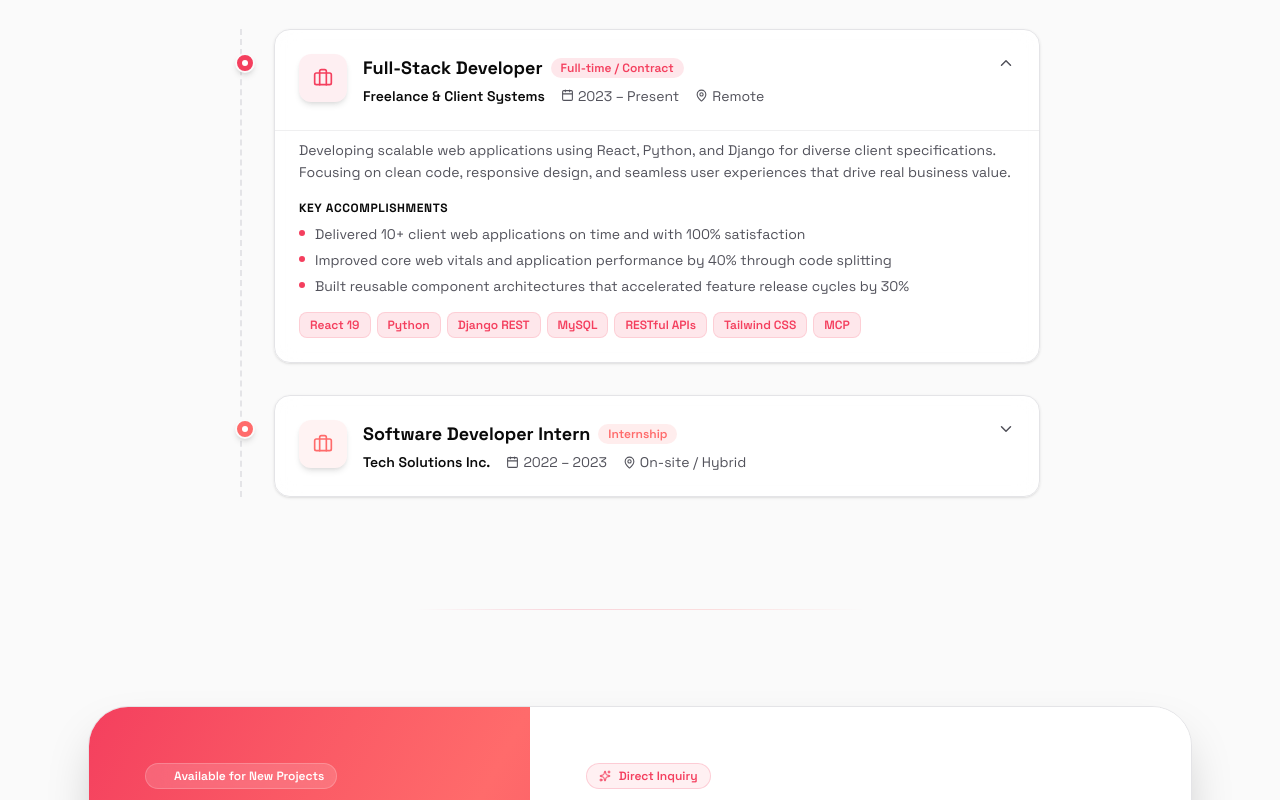
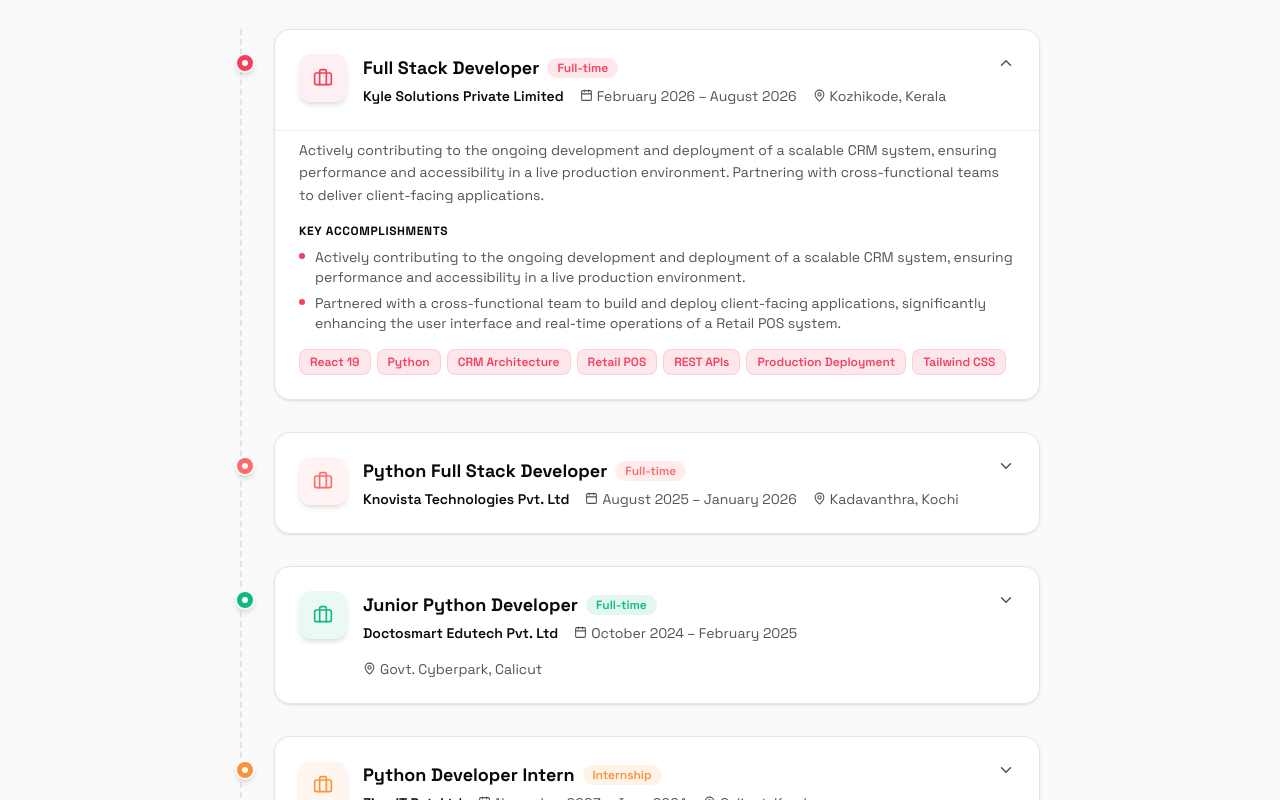
Before and after one commit to Vishnuvsh/portfolio-2.0, a React (Vite) app: page / in a window 1280 px wide. Shown: the part 5840-6640 px from the top of the page. Built offline with nearby package versions, Linux system fonts and the light colour scheme.

Commit message:
modified experience section

```diff
--- a/src/App.jsx
+++ b/src/App.jsx
@@ -252,40 +252,73 @@ const PROJECTS = [
 
 const EXPERIENCES = [
   {
-    role: 'Full-Stack Developer',
-    company: 'Freelance & Client Systems',
-    location: 'Remote',
-    period: '2023 – Present',
-    type: 'Full-time / Contract',
+    role: 'Full Stack Developer',
+    company: 'Kyle Solutions Private Limited',
+    location: 'Kozhikode, Kerala',
+    period: 'February 2026 – August 2026',
+    type: 'Full-time',
     description:
-      'Developing scalable web applications using React, Python, and Django for diverse client specifications. Focusing on clean code, responsive design, and seamless user experiences that drive real business value.',
+      'Actively contributing to the ongoing development and deployment of a scalable CRM system, ensuring performance and accessibility in a live production environment. Partnering with cross-functional teams to deliver client-facing applications.',
     achievements: [
-      'Delivered 10+ client web applications on time and with 100% satisfaction',
-      'Improved core web vitals and application performance by 40% through code splitting',
-      'Built reusable component architectures that accelerated feature release cycles by 30%',
+      'Actively contributing to the ongoing development and deployment of a scalable CRM system, ensuring performance and accessibility in a live production environment.',
+      'Partnered with a cross-functional team to build and deploy client-facing applications, significantly enhancing the user interface and real-time operations of a Retail POS system.',
     ],
-    skills: ['React 19', 'Python', 'Django REST', 'MySQL', 'RESTful APIs', 'Tailwind CSS', 'MCP'],
+    skills: ['React 19', 'Python', 'CRM Architecture', 'Retail POS', 'REST APIs', 'Production Deployment', 'Tailwind CSS'],
     color: 'from-rose-500 to-amber-500',
     accent: '#f43f5e',
     accentLight: 'rgba(244, 63, 94, 0.12)',
   },
   {
-    role: 'Software Developer Intern',
-    company: 'Tech Solutions Inc.',
-    location: 'On-site / Hybrid',
-    period: '2022 – 2023',
+    role: 'Python Full Stack Developer',
+    company: 'Knovista Technologies Pvt. Ltd',
+    location: 'Kadavanthra, Kochi',
+    period: 'August 2025 – January 2026',
+    type: 'Full-time',
+    description:
+      'Engineered secure backend APIs with JWT-based authentication and executed rigorous requirement analysis, testing, and debugging within an iterative Agile delivery model.',
+    achievements: [
+      'Implemented JWT-based authentication and authorization mechanisms for secure API access.',
+      'Executed requirement analysis, API testing, debugging, and bug fixing to ensure smooth backend operations.',
+      'Operated within an Agile development environment, following iterative development and incorporating continuous feedback.',
+    ],
+    skills: ['Python', 'Django REST', 'JWT Auth', 'API Testing', 'MySQL / PostgreSQL', 'Agile / Scrum', 'Debugging'],
+    color: 'from-amber-500 to-rose-500',
+    accent: '#ff6b6b',
+    accentLight: 'rgba(255, 107, 107, 0.12)',
+  },
+  {
+    role: 'Junior Python Developer',
+    company: 'Doctosmart Edutech Pvt. Ltd',
+    location: 'Govt. Cyberpark, Calicut',
+    period: 'October 2024 – February 2025',
+    type: 'Full-time',
+    description:
+      'Developed robust backend APIs and handled frontend integration for a comprehensive Clinical Management System, collaborating closely with engineering teams in healthcare tech.',
+    achievements: [
+      'Developed backend APIs and handled frontend integration for a Clinical Management System.',
+      'Collaborated with cross-functional team members using Git and GitHub to deliver a production-ready healthcare solution.',
+    ],
+    skills: ['Python', 'Django', 'RESTful APIs', 'Frontend Integration', 'Healthcare Tech', 'Git & GitHub'],
+    color: 'from-emerald-500 to-teal-500',
+    accent: '#10b981',
+    accentLight: 'rgba(16, 185, 129, 0.12)',
+  },
+  {
+    role: 'Python Developer Intern',
+    company: 'Zion IT Pvt. Ltd',
+    location: 'Calicut, Kerala',
+    period: 'November 2023 – June 2024',
     type: 'Internship',
     description:
-      'Assisted in building RESTful APIs, optimized database queries, and collaborated with the engineering team to implement modern, responsive user interfaces.',
+      'Supported frontend development tasks and responsive UI styling using HTML, CSS, and Bootstrap, collaborating with senior developers via Git and GitHub.',
     achievements: [
-      'Built and integrated 5+ RESTful endpoints consumed by mobile and web clients',
-      'Reduced database query latency by 35% through indexing and query optimization',
-      'Collaborated on frontend redesign that improved user retention by 25%',
+      'Supported frontend tasks with HTML, CSS, and Bootstrap for client web projects.',
+      'Collaborated using Git and GitHub for version control and sprint coordination.',
     ],
-    skills: ['Python', 'JavaScript', 'HTML5', 'CSS3', 'MySQL', 'Git & GitHub'],
+    skills: ['Python', 'HTML5', 'CSS3', 'Bootstrap', 'Git & GitHub', 'UI Integration'],
     color: 'from-orange-500 to-amber-500',
-    accent: '#ff6b6b',
-    accentLight: 'rgba(255, 107, 107, 0.12)',
+    accent: '#fb923c',
+    accentLight: 'rgba(251, 146, 60, 0.12)',
   },
 ];
 
@@ -1665,7 +1698,7 @@ function Experience() {
           {EXPERIENCES.map((exp, index) => {
             const isOpen = openIndex === index;
             return (
-              <div key={exp.role} className="relative">
+              <div key={`${exp.company}-${exp.role}`} className="relative">
                 {/* Timeline Dot */}
                 <div className="absolute -left-[31px] sm:-left-[39px] top-6 z-10">
                   <div
```
